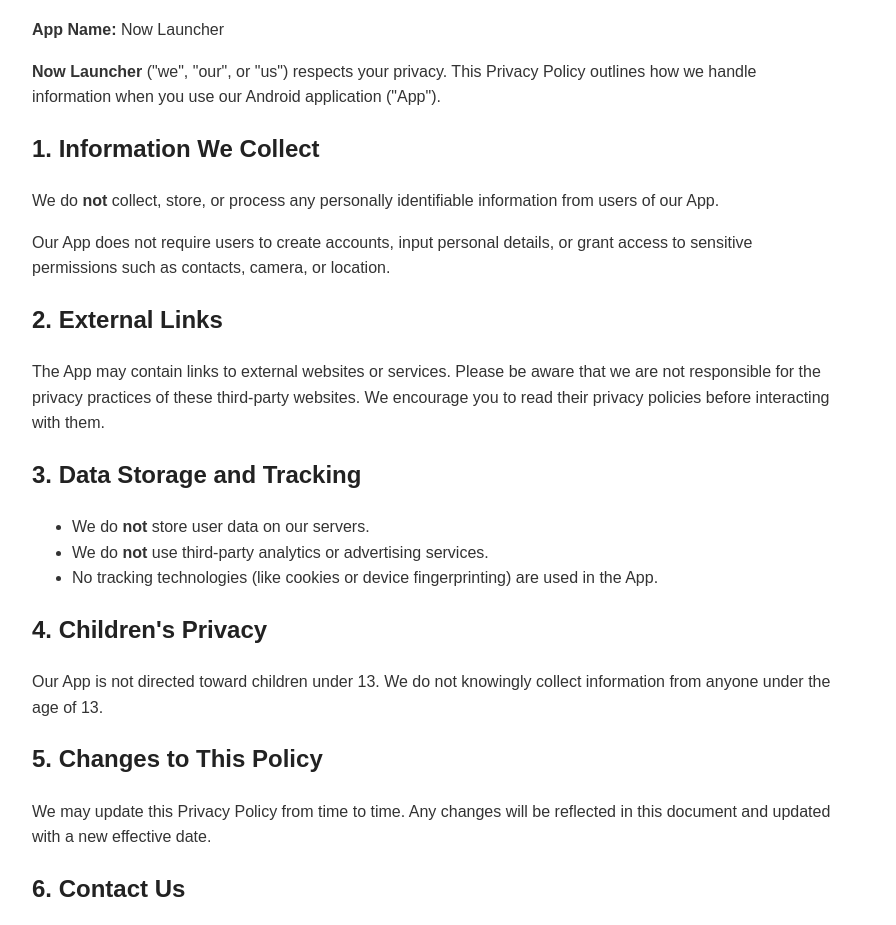
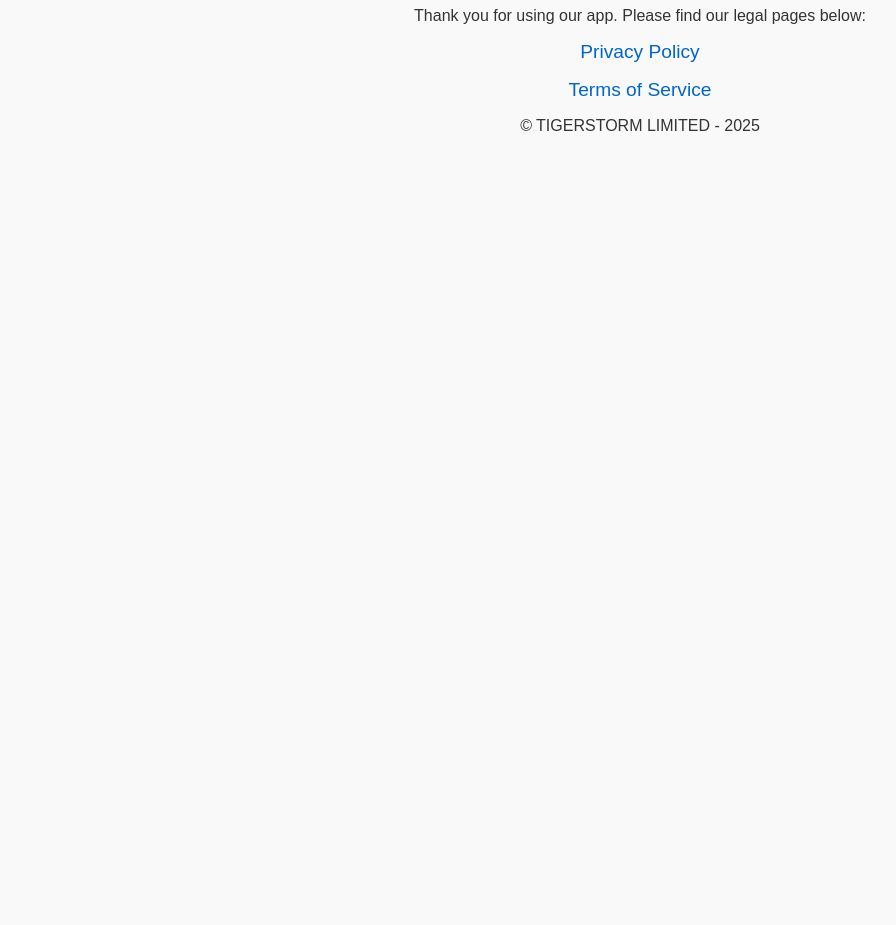
Before and after one commit to tiger-storm/home-privacy-policy, a plain HTML site: page index.html in a window 1280 px wide. Shown: the part 129-1054 px from the top of the page, without its empty margins (0-896 px from the left). After the commit the page ends 800 px from the top, so only its background shows below. Drawn offline with Linux system fonts and the light colour scheme.

Commit message:
Update index.html

```diff
--- a/index.html
+++ b/index.html
@@ -3,52 +3,46 @@
 <head>
   <meta charset="UTF-8" />
   <meta name="viewport" content="width=device-width, initial-scale=1.0"/>
-  <title>Privacy Policy - [Your App Name]</title>
+  <title>Welcome - Now Launcher</title>
   <style>
     body {
       font-family: Arial, sans-serif;
-      margin: 2rem;
-      line-height: 1.6;
+      text-align: center;
+      padding: 3rem;
+      background-color: #f9f9f9;
       color: #333;
-      max-width: 800px;
     }
-    h1, h2 {
+    h1 {
       color: #222;
+    }
+    ul {
+      list-style-type: none;
+      padding: 0;
+    }
+    li {
+      margin: 1rem 0;
+    }
+    a {
+      text-decoration: none;
+      color: #0066cc;
+      font-size: 1.2rem;
+    }
+    a:hover {
+      text-decoration: underline;
     }
   </style>
 </head>
 <body>
 
-  <h1>Privacy Policy</h1>
-  <p><strong>Effective Date:</strong> 2 August 2025</p>
-  <p><strong>App Name:</strong> Now Launcher</p>
+  <h1>Welcome to Now Launcher</h1>
+  <p>Thank you for using our app. Please find our legal pages below:</p>
 
-  <p><strong>Now Launcher</strong> ("we", "our", or "us") respects your privacy. This Privacy Policy outlines how we handle information when you use our Android application ("App").</p>
-
-  <h2>1. Information We Collect</h2>
-  <p>We do <strong>not</strong> collect, store, or process any personally identifiable information from users of our App.</p>
-  <p>Our App does not require users to create accounts, input personal details, or grant access to sensitive permissions such as contacts, camera, or location.</p>
-
-  <h2>2. External Links</h2>
-  <p>The App may contain links to external websites or services. Please be aware that we are not responsible for the privacy practices of these third-party websites. We encourage you to read their privacy policies before interacting with them.</p>
-
-  <h2>3. Data Storage and Tracking</h2>
   <ul>
-    <li>We do <strong>not</strong> store user data on our servers.</li>
-    <li>We do <strong>not</strong> use third-party analytics or advertising services.</li>
-    <li>No tracking technologies (like cookies or device fingerprinting) are used in the App.</li>
+    <li><a href="privacy/">Privacy Policy</a></li>
+    <li><a href="terms/">Terms of Service</a></li>
   </ul>
 
-  <h2>4. Children's Privacy</h2>
-  <p>Our App is not directed toward children under 13. We do not knowingly collect information from anyone under the age of 13.</p>
-
-  <h2>5. Changes to This Policy</h2>
-  <p>We may update this Privacy Policy from time to time. Any changes will be reflected in this document and updated with a new effective date.</p>
-
-  <h2>6. Contact Us</h2>
-  <p>If you have any questions about this Privacy Policy, feel free to contact us at:</p>
-  <p><strong>Email:</strong> hello@tigerstorm.dev<br>
-     <strong>Company:</strong> TIGERSTORM LIMITED</p>
+  <p>&copy; TIGERSTORM LIMITED - 2025</p>
 
 </body>
 </html>
```
